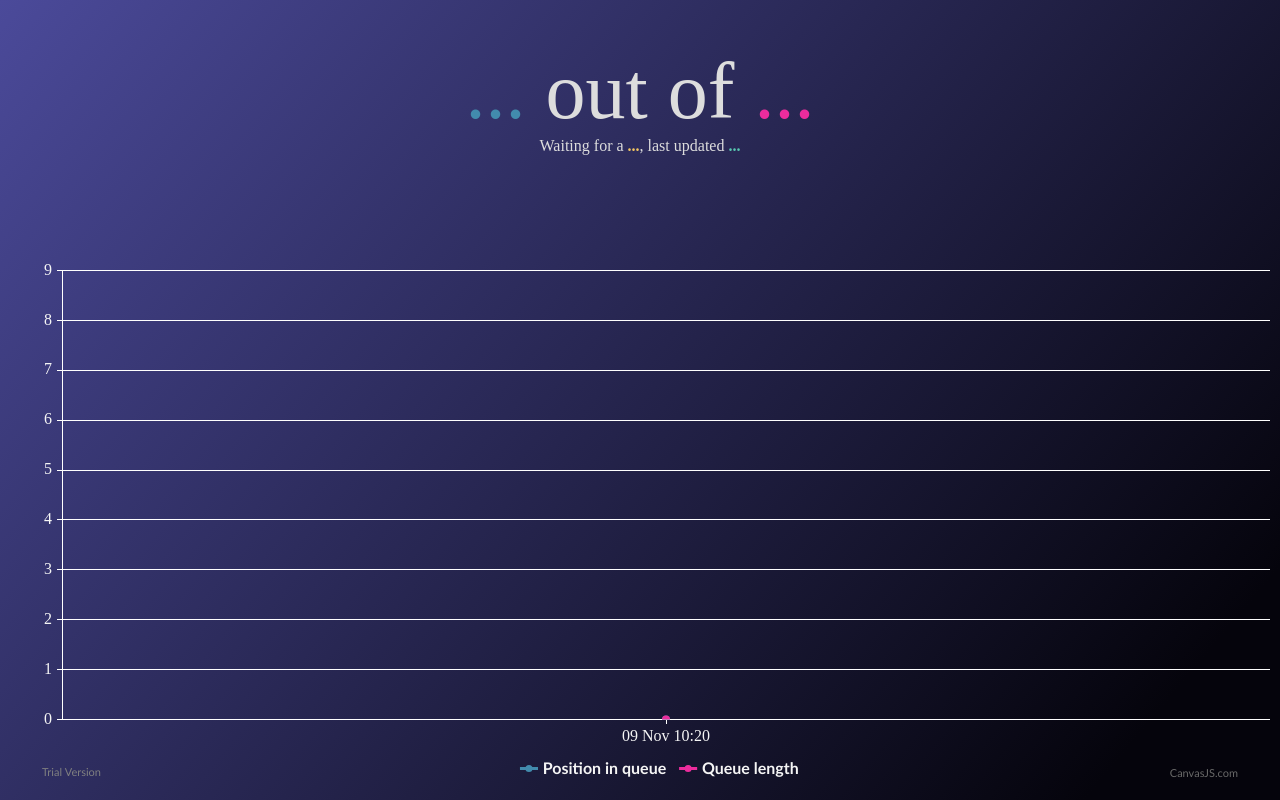
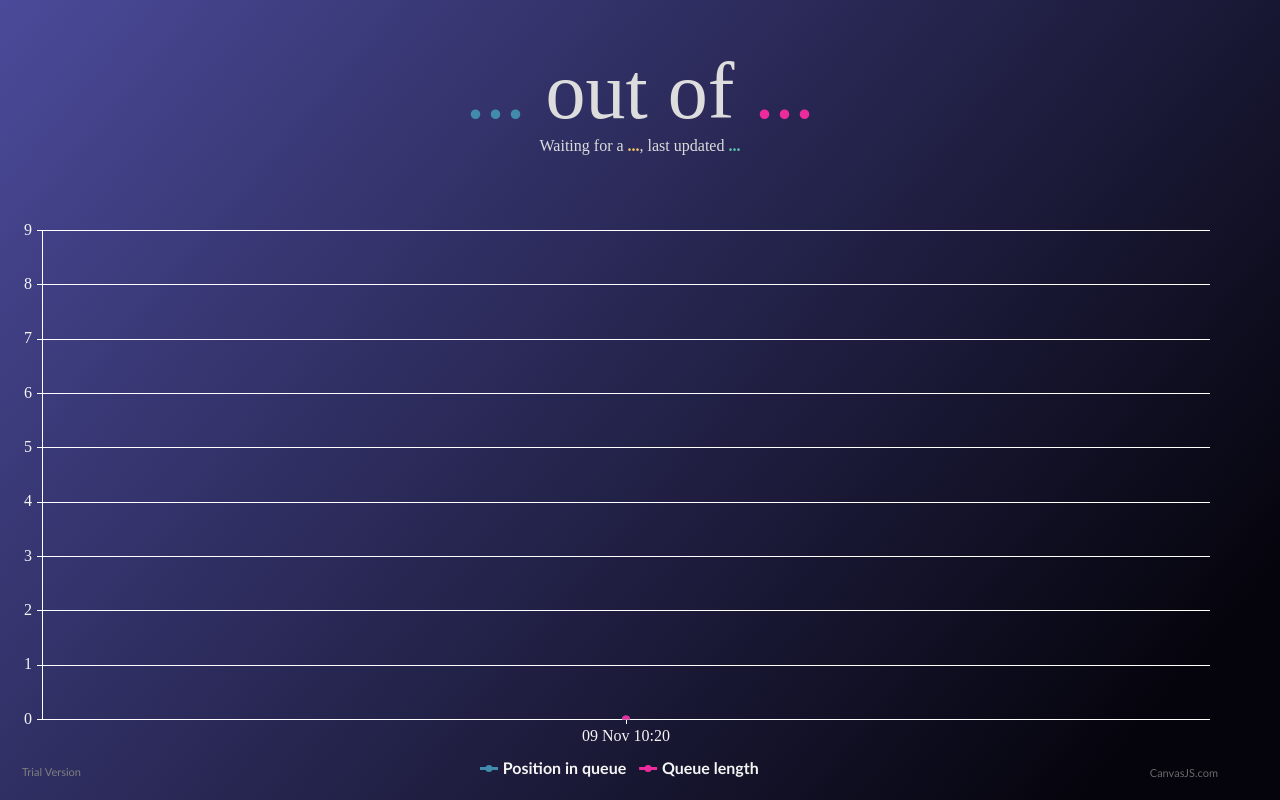
Before and after one commit to T99Rots/megekko-tracker, a website: page static/index.html in a window 1280 px wide. Drawn offline with nearby package versions, Linux system fonts and the light colour scheme; no server answers; a web font is replaced by a local one.

Commit message:
styling fixes

```diff
--- a/static/index.html
+++ b/static/index.html
@@ -21,7 +21,9 @@
         </div>
       </div>
       <div id="chart-area">
-        <div id="chartContainer"></div>
+        <div id="chart-container-2">
+          <div id="chartContainer"></div>
+        </div>
       </div>
     </div>
     <script src="script.js"></script>
--- a/static/style.css
+++ b/static/style.css
@@ -49,8 +49,12 @@ body {
 }
 
 #chartContainer {
-  height: calc(100% - 120px);
+  height: 100%;
+}
+
+#chart-container-2 {
+  max-width: 1200px;
+  padding: 20px 60px 20px 20px;
+  height: calc(100% - 40px);
   width: calc(100% - 80px);
-  max-width: 1200px;
-  padding: 20px;
 }
```
